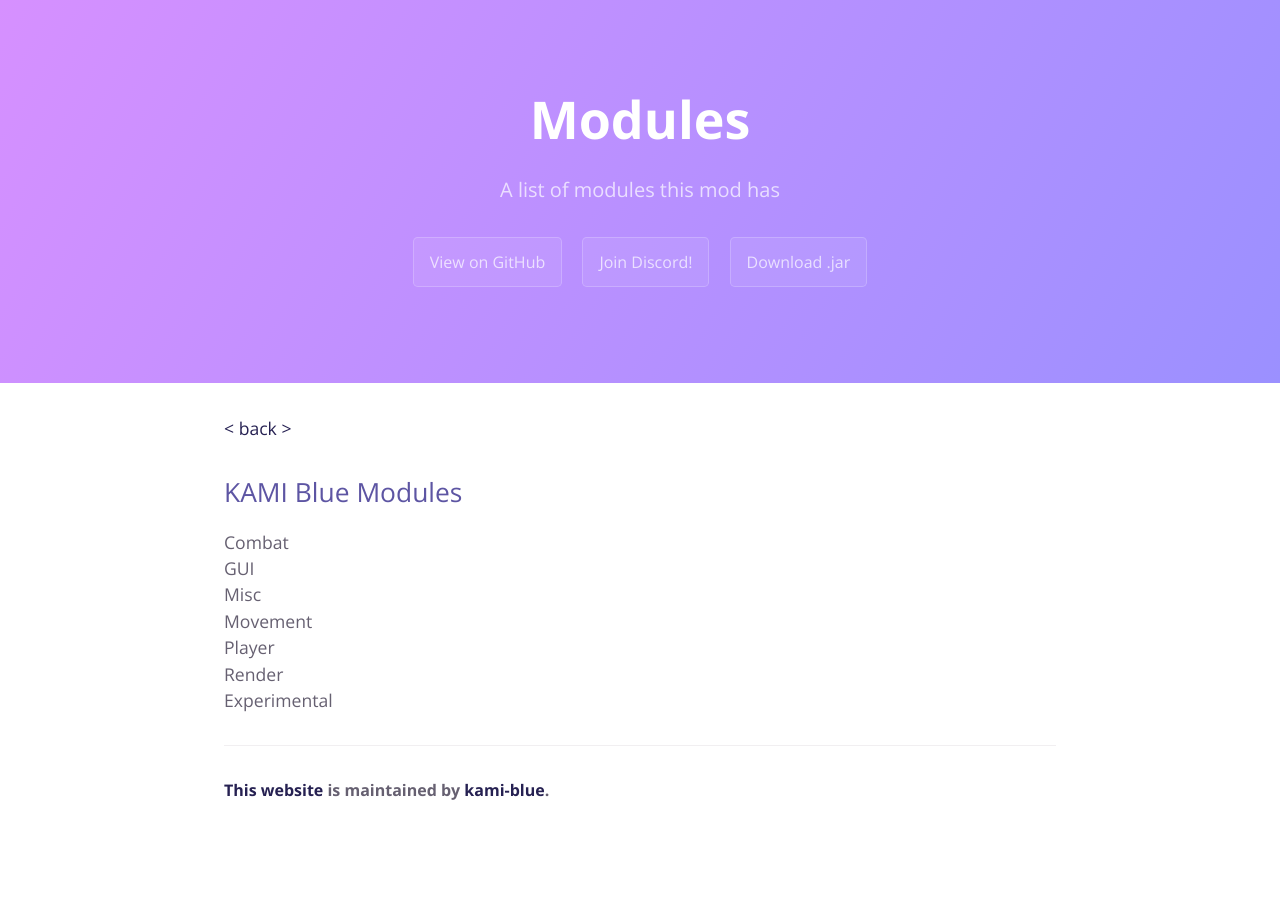
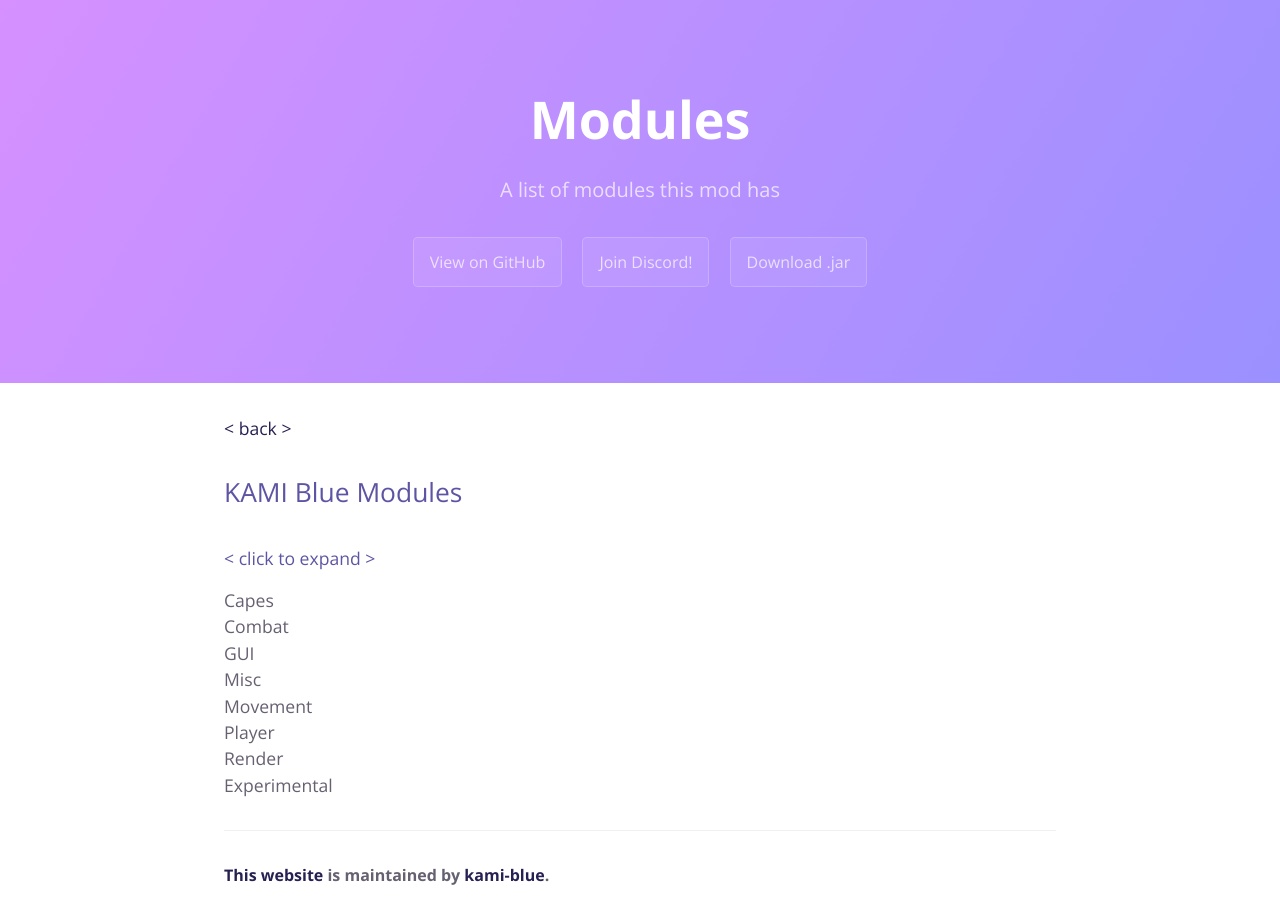
Before and after one commit to kami-blue/website, a Jekyll site: the page built from docs/docs/modules.md, in a window 1280 px wide. Built offline with Jekyll 4.4.1, drawn with Linux system fonts in a browser that asks for light colours.

Commit message:
Add capes, click to expand

```diff
--- a/docs/docs/modules.md
+++ b/docs/docs/modules.md
@@ -7,6 +7,15 @@ description: A list of modules this mod has
 #### [< back >](.././)
 
 ## KAMI Blue Modules
+
+#### < click to expand >
+
+<details>
+    <summary>Capes</summary>
+    <ul>
+        <li>Capes</li>
+    </ul>
+</details>
 
 <details>
     <summary>Combat</summary>
```
